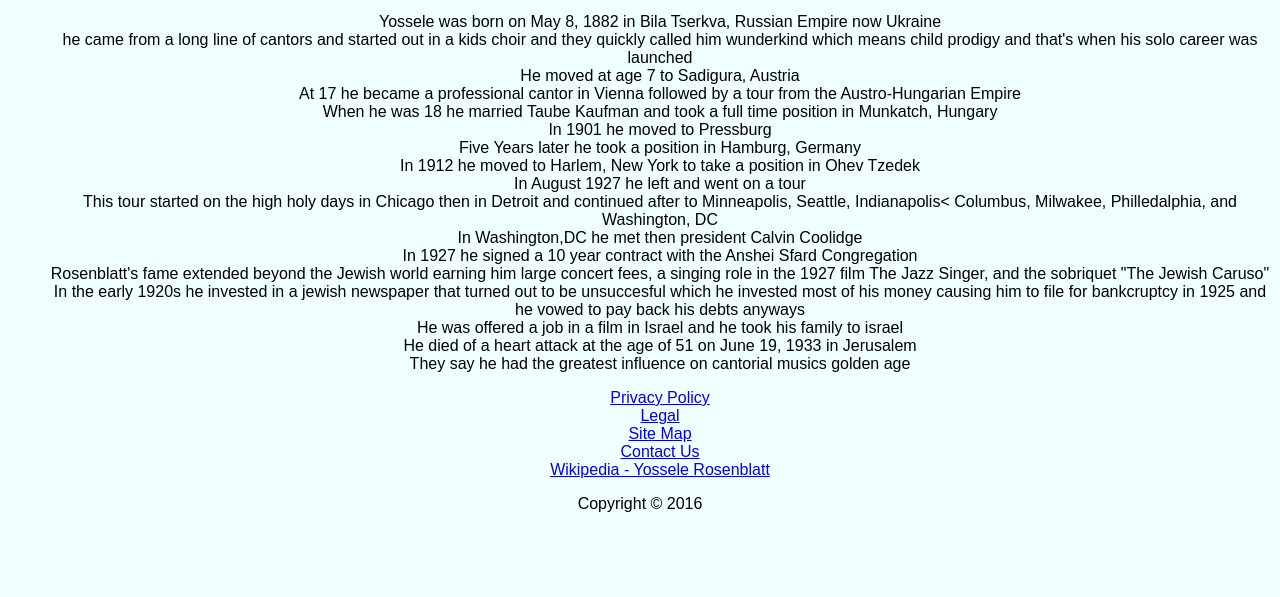
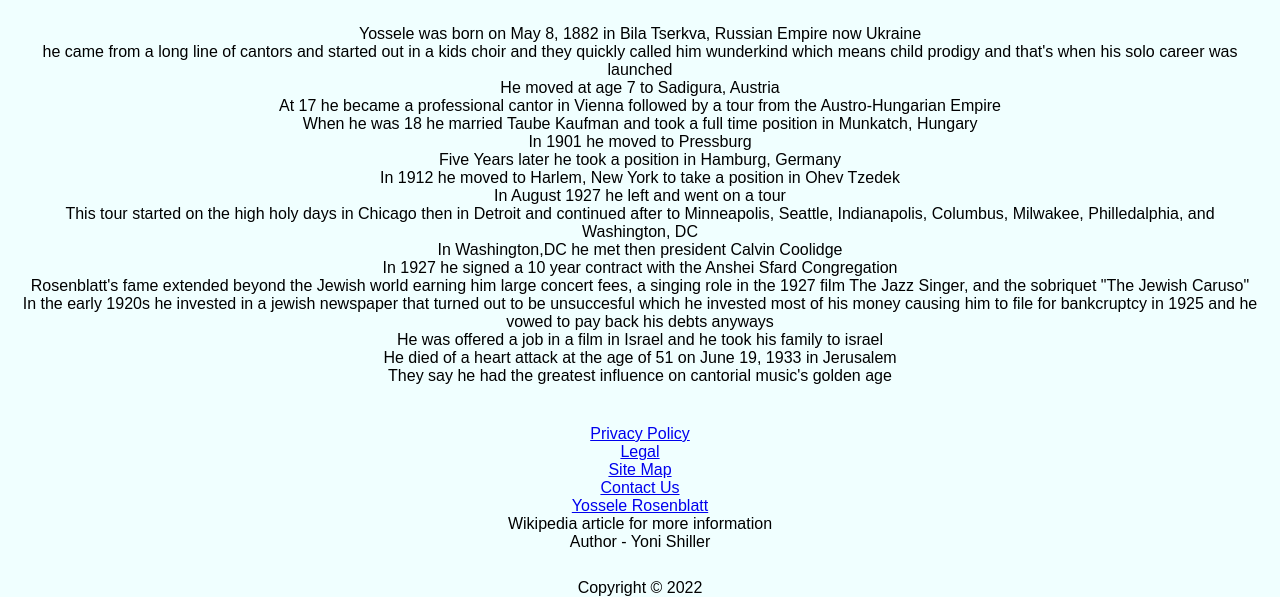
Before and after one commit to yonizs/DI-Bootcamp-Stage1, a plain HTML site: page Final-Project/index.html in a window 1280 px wide. Shown: the part 674-1271 px from the top of the page. Before the commit the page ends 1187 px from the top, so only its background shows below. Drawn offline with Linux system fonts and the light colour scheme.

Commit message:
relevant comment

```diff
--- a/Final-Project/index.html
+++ b/Final-Project/index.html
@@ -24,9 +24,9 @@
  <p>Regarded as the best cantor of his time</p>
 
 </div>
-<img src="https://img.haarets.co.il/img/1.5648952/1018316866.jpg?precrop=545,315,x218,y180&height=488&width=840" alt="">
+<img src="https://yt3.ggpht.com/ytc/AKedOLRxGl1yduXambLMCgbdOrqpS8EqZCR0VgO9OQ7Z=s900-c-k-c0x00ffffff-no-rj" alt="">
  <div class="list">
-<ul>
+<ul id="list">
   <li>
 Yossele was born on May 8, 1882 in Bila Tserkva, Russian Empire now Ukraine
   </li>
@@ -38,7 +38,7 @@ Yossele was born on May 8, 1882 in Bila Tserkva, Russian Empire now Ukraine
   <li>Five Years later he took a position in Hamburg, Germany</li>
   <li>In 1912 he moved to Harlem, New York to take a position in Ohev Tzedek</li>
   <li>In August 1927 he left and went on a tour</li>
-  <li>This tour started on the high holy days in Chicago then in Detroit and continued after to Minneapolis, Seattle, Indianapolis< Columbus, Milwakee, Philledalphia,
+  <li>This tour started on the high holy days in Chicago then in Detroit and continued after to Minneapolis, Seattle, Indianapolis, Columbus, Milwakee, Philledalphia,
   and Washington, DC</li>
   <li>In Washington,DC he met then president Calvin Coolidge </li>
   <li>In 1927 he signed a 10 year contract with the Anshei Sfard Congregation</li>
@@ -47,12 +47,12 @@ Yossele was born on May 8, 1882 in Bila Tserkva, Russian Empire now Ukraine
   <li>He was offered a job in a film in Israel and he took his family to israel
   </li>
   <li>He died of a heart attack at the age of 51 on June 19, 1933 in Jerusalem</li>
-  <li>They say he had the greatest influence on cantorial musics golden age</li>
+  <li>They say he had the greatest influence on cantorial music's golden age</li>
  </ul>
 </div>
 </body>
 <footer>
-<div class="footerLinks">
+<div id="footerLinks">
  <ul>
    <li><a href="#">Privacy Policy</a>
    </li>
@@ -62,10 +62,12 @@ Yossele was born on May 8, 1882 in Bila Tserkva, Russian Empire now Ukraine
    </li>
    <li><a href="#">Contact Us</a>
    </li>
-   <li> <a href="https://en.wikipedia.org/wiki/Yossele_Rosenblatt">Wikipedia - Yossele Rosenblatt</a></li>
+   <li> <a href="https://en.wikipedia.org/wiki/Yossele_Rosenblatt">Yossele Rosenblatt</a></li>
+   <li> Wikipedia article for more information</li>
+   <li>Author - Yoni Shiller</li>
  </ul>
 </div>
 <div class="copyright">
- <p>Copyright © 2016</p>
+ <p>Copyright © 2022</p>
 </footer>
 </html>
--- a/Final-Project/style.css
+++ b/Final-Project/style.css
@@ -9,6 +9,7 @@
  font-size: 56px;
  background-color: lightcyan;
  border: none;
+ font-family: fredoka, sans-serif;
 }
 
 button {
@@ -16,7 +17,7 @@ button {
 }
 .header {
  background-color: lightblue;
- font-family: Fr;
+ font-family: Fredoka, sans-serif;
  text-align: center;
  padding: 5px;
 }
@@ -33,10 +34,12 @@ img {
 background-color:lightblue;
 margin: auto;
 text-align: center;
+padding: 20 px;
 }
 
-ul {
+body ul {
  list-style-type: none;
+ padding: 12px;
 }
 
 footer {
@@ -46,3 +49,7 @@ footer {
   height: 25px;
   background: #6cf;
 }
+
+#footerlinks {
+  padding: 2px;
+}
```
